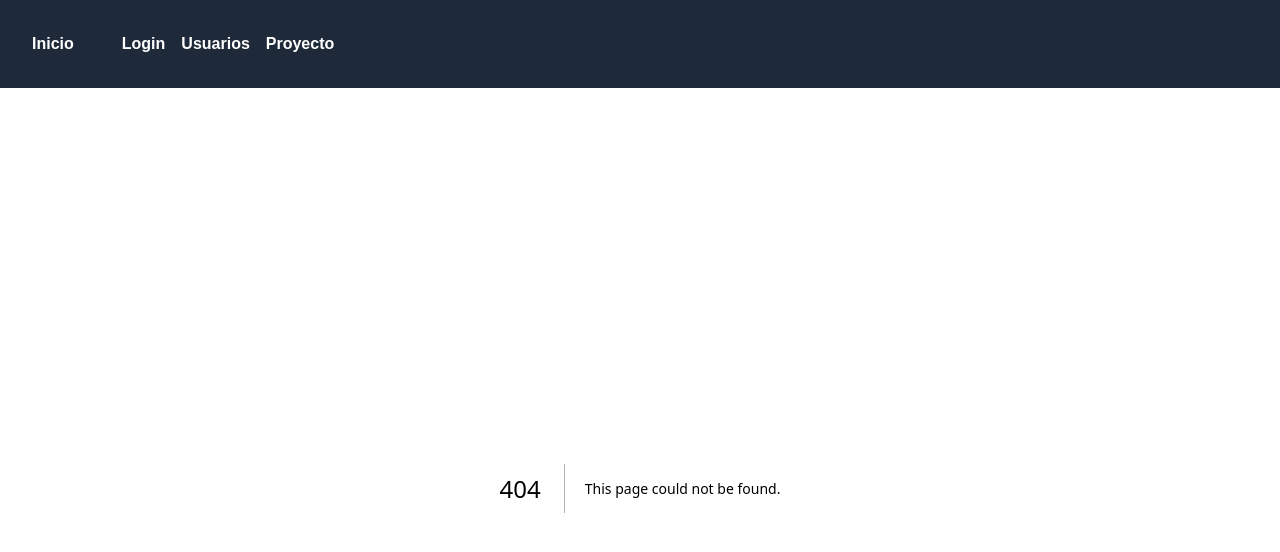
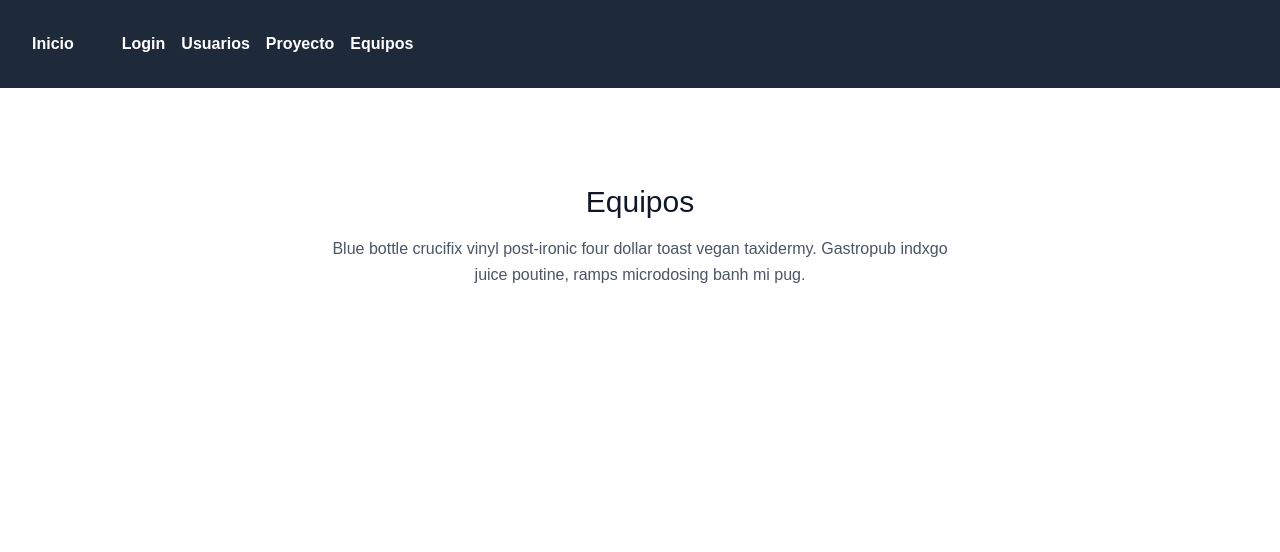
Before and after one commit to Georgee-dev/GestionProyectoFront, a Next.js app: page /Equipos in a window 1280 px wide. Before the commit this address had no page. Shown: the top 552 px of the page. Built offline with nearby package versions, Linux system fonts and the light colour scheme.

Commit message:
nueva ruta agregada

```diff
--- /dev/null
+++ b/src/app/Equipos/page.js
@@ -0,0 +1,17 @@
+
+
+const Equipos = () => {
+    return (
+      <section class="text-gray-600 body-font">
+      <div class="container px-5 py-24 mx-auto">
+        <div class="text-center mb-20">
+          <h1 class="sm:text-3xl text-2xl font-medium text-center title-font text-gray-900 mb-4">Equipos</h1>
+          <p class="text-base leading-relaxed xl:w-2/4 lg:w-3/4 mx-auto">
+          Blue bottle crucifix vinyl post-ironic four dollar toast vegan taxidermy. Gastropub indxgo juice poutine, ramps microdosing banh mi pug.</p>
+        </div>
+      </div>
+    </section>
+    );
+  };
+
+  export default Equipos;
--- a/src/componentes/menu/menu.jsx
+++ b/src/componentes/menu/menu.jsx
@@ -19,6 +19,9 @@ const Navbar = () => {
         <li className="font-bold">
           <Link href="/Proyectos">Proyecto</Link>
         </li>
+        <li className="font-bold">
+          <Link href="/Equipos">Equipos</Link>
+        </li>
       </ul>
     </nav>
   );
```
